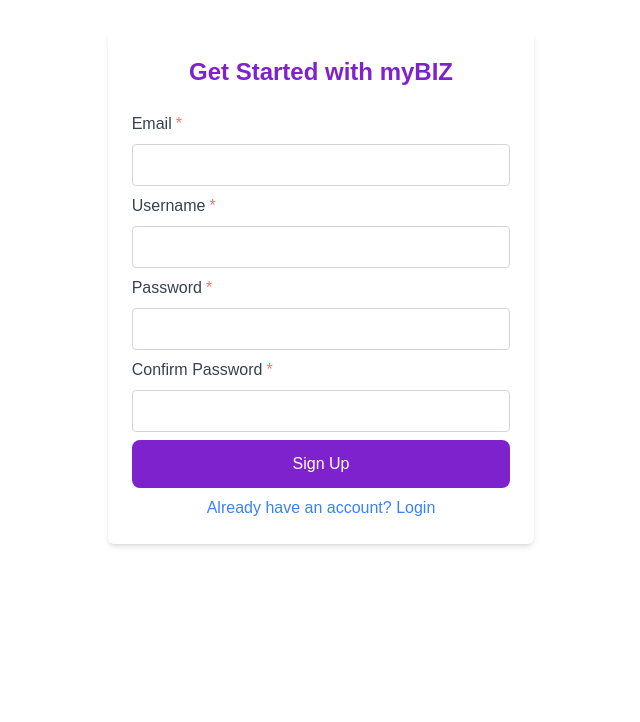
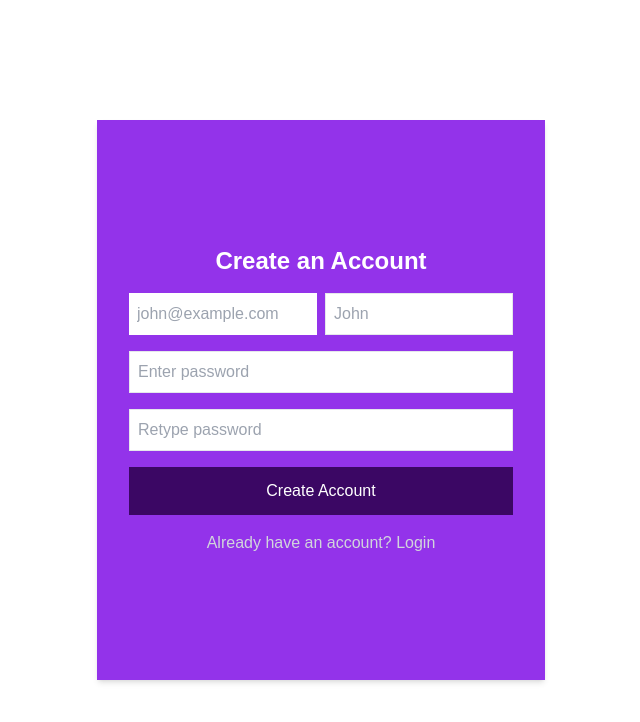
Before and after one commit to CHIGODI/BusinessManager, a Next.js app in the folder mybiz-frontend/: page /signup in a window 1280 px wide. Shown: the top 722 px of the page, without its empty margins (319-959 px from the left). Built offline with nearby package versions, Linux system fonts and the light colour scheme.

Commit message:
Refactor UserDashboard to AdminDashboard, enhance loading state management, and improve UI elements; add AddProductButton component and update product links for better navigation

```diff
--- a/mybiz-frontend/app/admin/dashboard/page.js
+++ b/mybiz-frontend/app/admin/dashboard/page.js
@@ -1,4 +1,5 @@
 'use client';
+import { useState, useEffect } from 'react';
 import SideNav from '../components/SideNav';
 import Link from 'next/link';
 import NavBar from '../../sharedComponents/NavBar';
@@ -7,11 +8,28 @@
 import { useSession } from 'next-auth/react';
 
 
-function UserDashboard() {
+function AdminDashboard() {
     const { data: session, status } = useSession();
-    console.log(session);
+    const [loading, setLoading] = useState(true);
 
-    if (status === 'loading') return null;
+    useEffect(() => {
+        if (status !== 'loading') {
+            setLoading(false);
+        }
+    }, [status]);
+
+    if (loading) {
+        return (
+            <div className="flex flex-col gap-4">
+                <div className="animate-pulse flex space-x-4">
+                    <div className="rounded-lg bg-gray-300 h-24 w-full"></div>
+                </div>
+                <div className="animate-pulse flex space-x-4">
+                    <div className="rounded-lg bg-gray-300 h-24 w-full"></div>
+                </div>
+            </div>
+        );
+    }
 
     return (
         <div className="h-screen">
@@ -21,7 +39,7 @@
                 <main className="w-[100%] md:w-[80%] md:px-[2%] md:py-[2%] h-full flex flex-col gap-4">
                     {/* welcome message */}
                     <div className="flex justify-between items-center">
-                        <h2 className="font-bold text-lg text-gray-600 pt-4 pl-4">Hello 👋🏽</h2>
+                        <h2 className="font-bold text-lg text-gray-600 pt-4 pl-4">Hello {session?.user?.username}👋🏽</h2>
                     </div>
                     {/* action cards */}
                     <div className="h-full overflow-y-scroll flex flex-col gap-4  items-center lg:items-start lg:flex-row lg:flex-wrap p-4 md:p-0">
@@ -30,7 +48,7 @@
                                 MAKE SALE
                             </h5>
                             <FontAwesomeIcon className='text-5xl md:text-7xl mt-4 text-[#A6AEBF]' icon={faCartShopping} />
-                            <Link href='/user/dashboard/sale' className='flex items-center justify-center'>
+                            <Link href='/admin/dashboard/sale' className='flex items-center justify-center'>
                                 <button className='border text-[#001F3F]
                                                 rounded p-2 mt-4 hover:bg-gray-100'
                                 >
@@ -58,7 +76,7 @@
                                 ALL PRODUCTS
                             </h5>
                             <FontAwesomeIcon className='text-5xl md:text-7xl mt-4 text-[#A6AEBF]' icon={faBox} />
-                            <Link href='/products' className='flex items-center justify-center'>
+                            <Link href='/admin/products' className='flex items-center justify-center'>
                                 <button className='border text-[#001F3F]
                                             p-2 mt-4 hover:bg-gray-100'
                                 >
@@ -74,4 +92,4 @@
     );
 };
 
-export default UserDashboard;
+export default AdminDashboard;
--- a/mybiz-frontend/app/admin/products/components/AddProductsButtonAndForm.js
+++ b/mybiz-frontend/app/admin/products/components/AddProductsButtonAndForm.js
@@ -34,18 +34,18 @@
         <>
             <button
                 onClick={handleButtonClick}
-                className="px-4 py-2 bg-black text-white rounded-lg shadow hover:bg-opacity-[85%]"
+                className="px-4 py-2 bg-gray-950 text-white shadow hover:bg-opacity-[85%]"
             >
                 Add Product
             </button>
             {isFormVisible && (
                 <div
-                    className="fixed inset-0 flex items-center justify-center bg-black bg-opacity-50 z-30"
+                    className="pr-1 pl-1 fixed inset-0 flex items-center justify-center bg-gray-950 bg-opacity-50 z-30"
                 >
-                    <div className="bg-white p-6 rounded-lg shadow-lg w-1/2 max-h-[596px]">
+                    <div className="bg-white p-6 shadow-lg w-full md:w-1/2 max-h-[596px]">
                         <h2 className="text-xl font-bold text-purple-600 mb-2">Add New Product</h2>
                         <form
-                            className="bg-white p-6 rounded-lg shadow-md max-h-[500px]"
+                            className="bg-white pt-4 lg:p-6 max-h-[500px] w-full "
                         >
                             <div className="grid grid-cols-2 gap-2">
                                 {/* Product Name */}
@@ -178,17 +178,17 @@
                                 />
                             </div>
 
-                            <div className="flex justify-end mt-4">
+                            <div className="flex justify-end mt-4 space-x-4 lg:w-[50%] ml-auto">
                                 <button
                                     type="button"
                                     onClick={() => setIsFormVisible(false)}
-                                    className="mr-2 px-4 py-2 bg-gray-950 text-white rounded-lg text-sm"
+                                    className="w-1/2 mr-2 px-4 py-3 bg-gray-950 text-white text-sm"
                                 >
                                     Cancel
                                 </button>
                                 <button
                                     type="submit"
-                                    className="px-4 py-2 bg-[#FCC737] text-white rounded-lg text-sm"
+                                    className="w-1/2 px-4 py-3 bg-[#FCC737] text-white text-sm"
                                 >
                                     Save
                                 </button>
--- a/mybiz-frontend/app/admin/products/page.js
+++ b/mybiz-frontend/app/admin/products/page.js
@@ -6,6 +6,7 @@
 import axios from "axios";
 import { toast } from "react-toastify";
 import EditProductButton from "./components/EditProductButton";
+import AddProductButton from "./components/AddProductsButtonAndForm";
 
 
 const AllProducts = () => {
@@ -82,8 +83,9 @@
                 <SideNav />
                 <div className="w-[100%] lg:w-[80%] md:px-[2%] md:py-[2%]
                                     h-full flex flex-col gap-4">
-                    <div className="flex justify-between items-center">
-                        <h2 className="font-bold text-lg text-gray-600 pt-4 pl-4">All Products</h2>
+                    <div className="flex justify-between items-center p-4">
+                        <h2 className="font-bold text-lg text-gray-600">All Products</h2>
+                        <AddProductButton />
                     </div>
                     <div className="h-full border overflow-y-scroll scrollbar-hidden bg-white">
                         {products.length === 0 ? (
--- a/mybiz-frontend/app/api/auth/[...nextauth]/route.js
+++ b/mybiz-frontend/app/api/auth/[...nextauth]/route.js
@@ -30,8 +30,7 @@
 
                 if (res.status === 200) {
                     const { user, access, refresh } = res.data;
-                    // Returning user with tokens to NextAuth
-                    return { ...user, access, refresh }; // Return user and tokens
+                    return { ...user, access, refresh };
                 }
 
                 return null;
@@ -49,8 +48,9 @@
             if (user) {
                 const role = user.is_staff ? 'admin' : 'user';
                 token.role = role;
-                token.access = user.access;  // Store access token in JWT
-                token.refresh = user.refresh; // Store refresh token in JWT
+                token.user = user;
+                token.access = user.access;
+                token.refresh = user.refresh;
             }
             const isExpired = await isTokenExpired(token.access, SECRET);
             if (isExpired) {
@@ -68,11 +68,8 @@
             return token;
         },
 
-
         async session({ session, token }) {
-            session.user.role = token.role;
-            session.user.access = token.access; // Attach access token to session
-            session.user.refresh = token.refresh; // Attach refresh token to session
+            session.user = token.user;
             return session;
         },
     },
--- a/mybiz-frontend/app/login/page.js
+++ b/mybiz-frontend/app/login/page.js
@@ -3,8 +3,8 @@
 import Link from "next/link";
 import { useRouter } from "next/navigation";
 import { signIn } from "next-auth/react";
-import { useSession } from "next-auth/react";
 import { toast } from "react-toastify";
+import Image from "next/image";
 
 
 const LoginPage = () => {
@@ -13,7 +13,6 @@
     const [password, setPassword] = useState("");
     const [error, setError] = useState("");
     const router = useRouter();
-    const { data: session } = useSession();
 
     const handleLogin = async (e) => {
         e.preventDefault();
@@ -33,14 +32,8 @@
             setError("Invalid username or password");
         } else {
             const session = await fetch('/api/auth/session').then((res) => res.json());
-
-            if (session?.user?.role) {
-                console.log("User role:", session.user.role);
-
-                // Determine the dashboard route based on the user's role
-                const dashboardRoute = session.user.role === "admin"
-                    ? "/admin/dashboard"
-                    : "/user/dashboard";
+            if (session?.user) {
+                const dashboardRoute = session.user.is_staff ? "/admin/dashboard" : "/user/dashboard";
 
                 toast.success("Login successful");
                 router.push(dashboardRoute);
@@ -54,33 +47,41 @@
 
     return (
         <div className="h-screen
-                        flex flex-col
+                        flex flex-row
                         items-center
                         "
         >
-            <form className="bg-white
-                            p-6 flex
+            <div className="
+                            flex
                             flex-col
-                            space-y-2
-                            w-[90%]
-                            justify-between
-                            h-[70%]
-                            m-auto
-                            md:mt-[2.5%]
-                            md:w-1/3
-                            rounded-md shadow-md
+                            items-center
+                            justify-center
+                            w-full
+                            lg:w-1/2
+                            h-full
+                            m-auto">
+
+                <div className="w-[90%] lg:w-[70%]
+                                h-[60%]
+                                p-8
+                                shadow-md
+                                bg-purple-600
+                                ">
+                    <header className="
+                                text-center mb-4
+                                text-2xl font-bold
+                                text-white"
+                    >
+                        Welcome Back!
+                    </header>
+                    <form className="flex flex-col
+
                             "
                         onSubmit={handleLogin}
                     >
-                <header className="
-                                text-center mb-4
-                                text-2xl font-bold
-                                text-purple-700"
-                >
-                   Welcome Back!
-                </header>
+
                         {error && <p className="text-red-500 text-sm">{error}</p>}
-                <label htmlFor="username" className="text-gray-700 text-base">
+                        <label htmlFor="username" className="text-gray-300 text-base">
                             Username
                             <span className="text-red-400 p-1">*</span>
                         </label>
@@ -90,10 +91,10 @@
                             name="username"
                             value={username}
                             onChange={(e) => setUsername(e.target.value)}
-                    className="p-4 border border-gray-300 rounded text-base"
+                            className="p-2 border border-gray-300 text-base"
                             required
                         />
-                <label htmlFor="password" className="text-gray-700 text-base">
+                        <label htmlFor="password" className="text-gray-300 text-base pt-4">
                             Password
                             <span className="text-red-400 p-1">*</span>
                         </label>
@@ -103,15 +104,16 @@
                             name="password"
                             value={password}
                             onChange={(e) => setPassword(e.target.value)}
-                    className="p-4 border border-gray-300 rounded text-base"
+                            className="p-2 border border-gray-300  text-base"
                             required
                         />
                         <button
                             type="submit"
                             className="w-full
-                                py-3 bg-purple-700
-                                text-white rounded-lg
-                                hover:bg-purple-600
+                                my-4
+                                py-3 bg-purple-950
+                                text-white -lg
+                                hover:bg-opacity[90%]
                                 focus:outline-none focus:ring-2
                                 focus:ring-purple-500
                                 text-sm
@@ -126,6 +128,9 @@
                         </div>
                     </form>
                 </div>
+
+            </div>
+        </div>
     );
 };
 
--- a/mybiz-frontend/app/signup/page.js
+++ b/mybiz-frontend/app/signup/page.js
@@ -4,6 +4,7 @@
 import { toast } from 'react-toastify';
 import React, { useState } from "react";
 import { useRouter } from "next/navigation";
+import Image from "next/image";
 
 
 const SignUpPage = () => {
@@ -58,116 +59,112 @@
 
 return (
     <div className="h-screen
-                        flex flex-col
+                        flex flex-row
                         items-center
                         "
     >
-            <form className="bg-white
-                            p-6 flex
+        <div className="
+                            flex
                             flex-col
-                            space-y-2
-                            w-[90%]
-                            justify-between
-                            h-[90%]
-                            md:h-auto
-                            mt-[10%]
-                            md:mt-[2.5%]
-                            md:w-1/3
-                            rounded-md shadow-md
+                            items-center
+                            justify-center
+                            w-full
+                            lg:w-1/2
+                            m-auto
+                            h-full">
+
+            <div className="flex flex-col justify-center bg-purple-600
+                                w-[90%] lg:w-[70%]
+                                h-[70%]
+                                p-8
+                                shadow-md
+                                ">
+                <header className="
+                                text-center mb-4
+                                text-2xl font-bold
+                                text-white"
+                >
+                   Create an Account
+                </header>
+                <form className="flex flex-col
+                            space-y-4
                             "
                     onSubmit={handleSignup}
                 >
-                <header className="
-                                text-center mb-4
-                                text-2xl font-bold
-                                text-purple-700"
-                >
-                    Get Started with myBIZ
-                </header>
-                <label htmlFor="email" className="text-gray-700 text-sm md:text-base">
-                    Email
-                    <span className="text-red-400 p-1">*</span>
-                </label>
+                    <div className="flex flex-row gap-2 w-full">
                         <input
                             type="email"
                             id="email"
                             name="email"
+                            placeholder="john@example.com"
                             value={email}
                             onChange={(e) => setEmail(e.target.value)}
-                    className={`p-2 border
-                               border-gray-300
-                                rounded text-sm
-                                md:text-base
+                            className={`p-2
+                                w-1/2
+                                text-sm
+                                lg:text-base
                                 `}
                         />
-                <label htmlFor="username" className="text-gray-700 text-sm md:text-base">
-                    Username
-                    <span className="text-red-400 p-1">*</span>
-                </label>
                         <input
                             type="text"
                             id="username"
                             name="username"
+                            placeholder="John"
                             value={username}
                             onChange={(e) => setUsername(e.target.value)}
                             className={`p-2 border
-                               border-gray-300
-                               rounded text-sm
-                               md:text-base
+                                w-1/2
+                                text-sm
+                                lg:text-base
                                `}
                         />
-                <label htmlFor="password" className="text-gray-700 text-sm md:text-base">
-                    Password
-                    <span className="text-red-400 p-1">*</span>
-                </label>
+                    </div>
                     <input
                         type="password"
                         id="password"
                         name="password"
+                        placeholder="Enter password"
                         value={password}
                         onChange={(e) => setPassword(e.target.value)}
                         className={`p-2 border
-                               border-gray-300
-                               rounded text-sm
-                               md:text-base
+                                text-sm
+                                lg:text-base
                                `}
                     />
-                <label htmlFor="confirmPassword" className="text-gray-700 text-sm md:text-base">
-                    Confirm Password
-                    <span className="text-red-400 p-1">*</span>
-                </label>
                     <input
                         type="password"
                         id="confirmPassword"
                         name="confirmPassword"
+                        placeholder="Retype password"
                         value={confirmPassword}
                         onChange={(e) => setConfirmPassword(e.target.value)}
                         className={`p-2 border
-                               border-gray-300
-                               rounded text-sm
-                               md:text-base
+                                text-sm
+                               lg:text-base
                                `}
                     />
                     <button
                         type="submit"
-                    className="w-full
-                                py-3 bg-purple-700
-                                text-white rounded-lg
+                        className="my-4
+                                w-full
+                                py-3 bg-purple-950
+                                text-white -lg
                                 hover:bg-purple-600
                                 focus:outline-none focus:ring-2
                                 focus:ring-purple-500
                                 text-sm
-                                md:text-base
+                                lg:text-base
                                 "
                     >
-                    Sign Up
+                        Create Account
                     </button>
                     <div className="text-center">
-                    <Link href="/login" className="text-blue-500 text-sm hover:underline hover:text-[#E73879] md:text-base">Already have an account? Login</Link>
+                        <Link href="/login" className="text-gray-300 text-sm hover:underline hover:text-white lg:text-base">Already have an account? Login</Link>
                     </div>
                 </form>
             </div>
-    );
-};
+        </div>
+    </div>
+)};
 
 export default SignUpPage;
--- a/mybiz-frontend/app/user/dashboard/page.js
+++ b/mybiz-frontend/app/user/dashboard/page.js
@@ -9,7 +9,6 @@
 
 function UserDashboard() {
     const { data: session, status } = useSession();
-    console.log(session);
 
     if(status === 'loading') return null;
 
@@ -21,7 +20,7 @@
                 <main className="w-[100%] md:w-[80%] md:px-[2%] md:py-[2%] h-full flex flex-col gap-4">
                     {/* welcome message */}
                     <div className="flex justify-between items-center">
-                        <h2 className="font-bold text-lg text-gray-600 pt-4 pl-4">Hello 👋🏽</h2>
+                        <h2 className="font-bold text-lg text-gray-600 pt-4 pl-4">Hello {session?.user?.username}👋🏽</h2>
                     </div>
                     {/* action cards */}
                     <div className="h-full overflow-y-scroll flex flex-col gap-4  items-center lg:items-start lg:flex-row lg:flex-wrap p-4 md:p-0">
--- a/mybiz-frontend/middleware.js
+++ b/mybiz-frontend/middleware.js
@@ -27,7 +27,6 @@
         return NextResponse.redirect(new URL("/unauthorised", req.url));
     }
     if (req.nextUrl.pathname.startsWith("/user") && role !== "user") {
-        console.log(req.nextUrl.pathname);
         // Redirect users who are not admins to the homepage or any other page
         return NextResponse.redirect(new URL("/unauthorised", req.url));
     }
```
Also changed, not shown: mybiz-frontend/public/Images/login&signupimg.jpg (added). Lines whose indentation alone changed are shown as unchanged.
